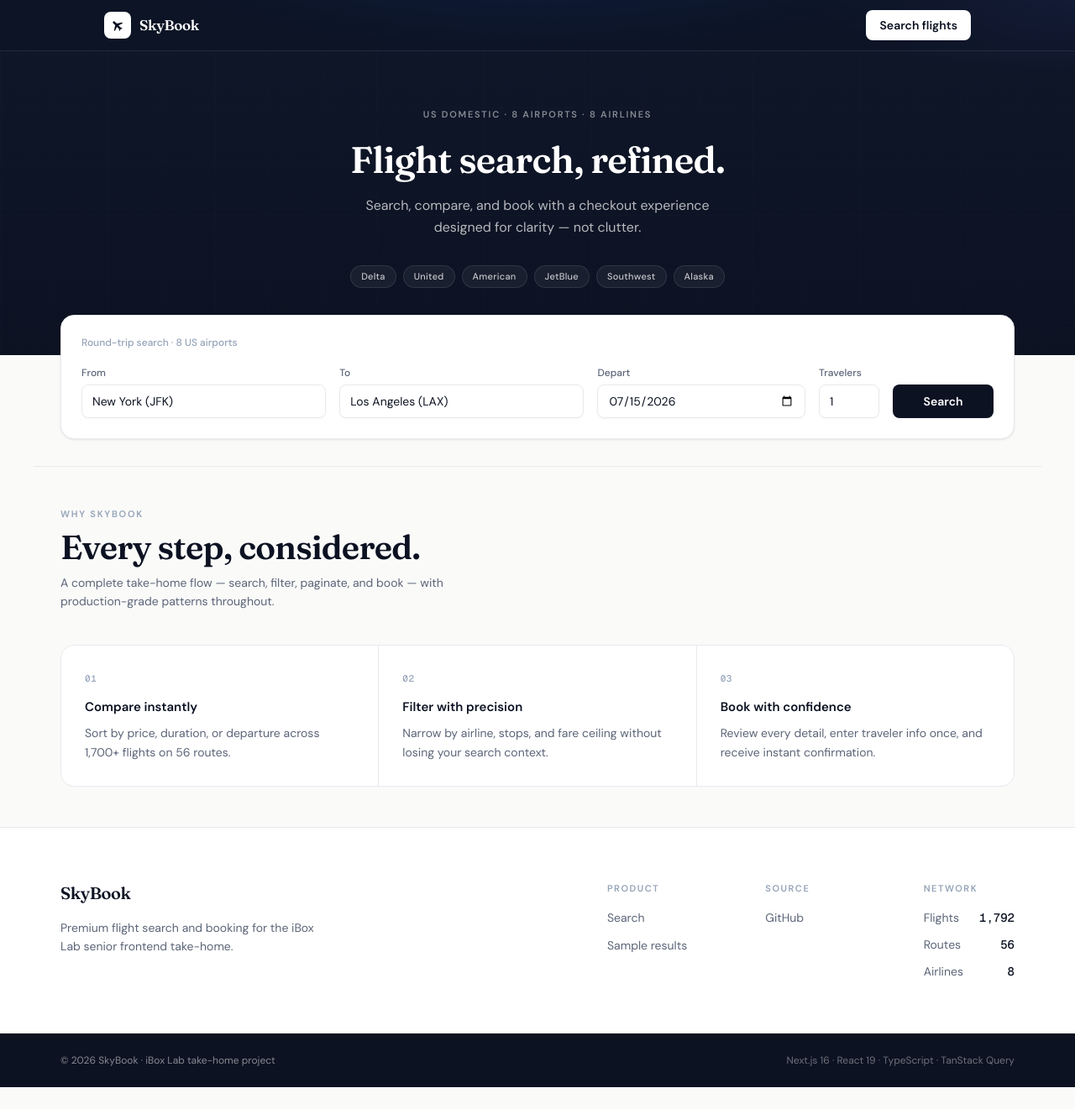
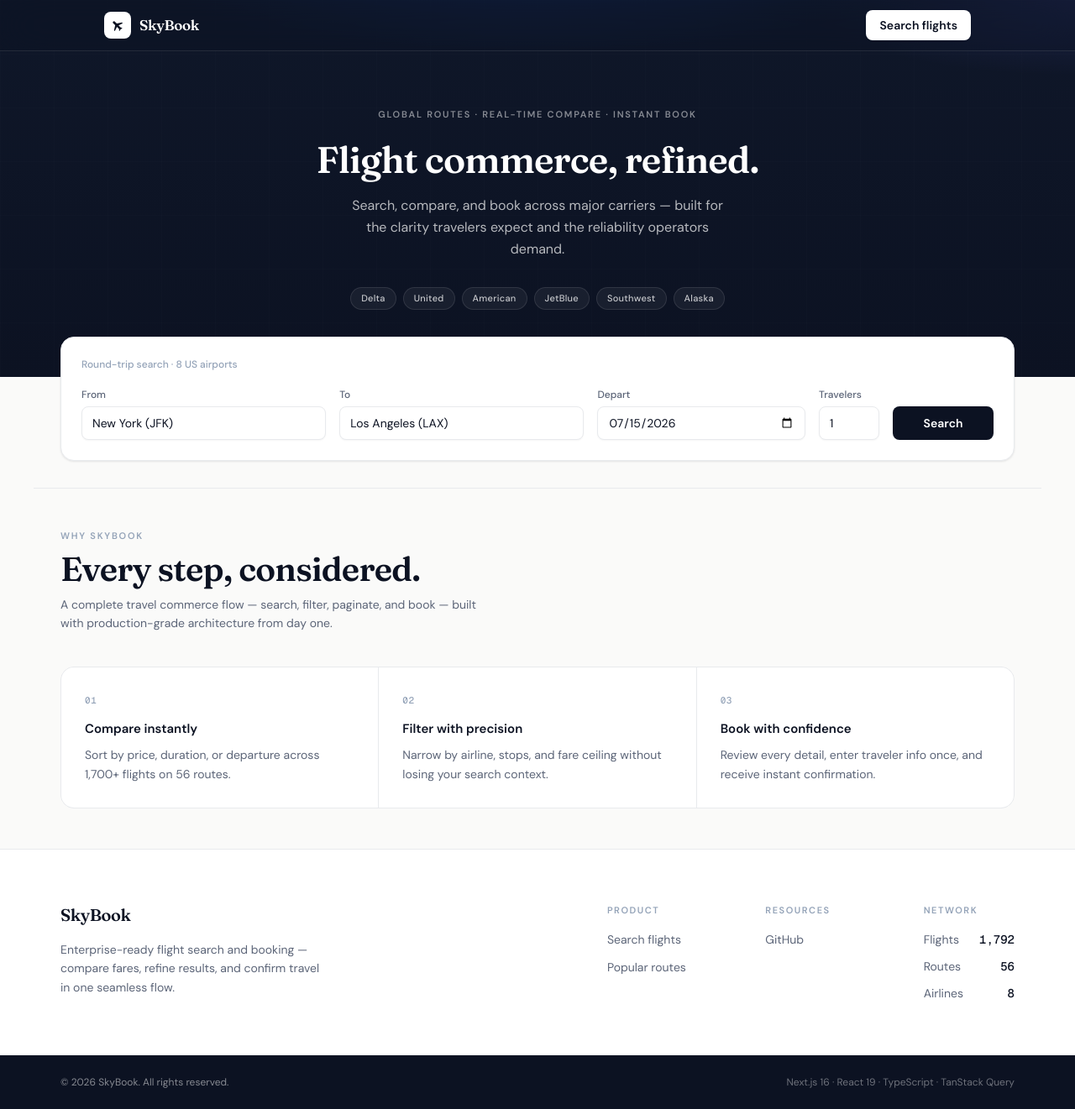
Before and after one commit to mdalamin706688/skybook-flight-search, a Next.js app: page / in a window 1280 px wide. Shown: the whole page at 84% size. Before the commit the page ends 1295 px from the top, so only its background shows below. Built offline with nearby package versions, Linux system fonts and the light colour scheme.

Commit message:
Position SkyBook as a commercial flight commerce platform.
Replace assessment and iBox Lab copy with production-grade product messaging across UI and docs for executive presentation.

Co-authored-by: Cursor <cursoragent@cursor.com>

```diff
--- a/src/app/layout.tsx
+++ b/src/app/layout.tsx
@@ -22,8 +22,9 @@ const geistMono = Geist_Mono({
 });
 
 export const metadata: Metadata = {
-  title: "SkyBook — Flight Search & Booking",
-  description: "Search, compare, and book flights across major US airlines.",
+  title: "SkyBook — Flight Search & Booking Platform",
+  description:
+    "Enterprise flight search and booking: compare fares across major airlines, filter with precision, and confirm travel in minutes.",
   applicationName: "SkyBook",
   themeColor: "#0c1222",
 };
--- a/src/app/page.tsx
+++ b/src/app/page.tsx
@@ -42,7 +42,7 @@ export default function HomePage() {
 
         <div className={cn(shellWide, "relative z-10 pb-16 pt-28 sm:pb-20 sm:pt-32")}>
           <div className="mx-auto max-w-[640px] text-center">
-            <p className={cn(eyebrow, "text-white/50")}>US domestic · 8 airports · 8 airlines</p>
+            <p className={cn(eyebrow, "text-white/50")}>Global routes · Real-time compare · Instant book</p>
 
             <h1
               className={cn(
@@ -50,11 +50,12 @@ export default function HomePage() {
                 "mt-4 text-[2rem] text-white sm:mt-5 sm:text-[2.75rem]",
               )}
             >
-              Flight search, refined.
+              Flight commerce, refined.
             </h1>
 
             <p className={cn(heroSubtitle, "mx-auto mt-4 max-w-md")}>
-              Search, compare, and book with a checkout experience designed for clarity — not clutter.
+              Search, compare, and book across major carriers — built for the clarity travelers expect
+              and the reliability operators demand.
             </p>
 
             <div className="mt-8 flex flex-wrap items-center justify-center gap-2">
@@ -85,8 +86,8 @@ export default function HomePage() {
               Every step, considered.
             </h2>
             <p className="mt-2 text-sm leading-relaxed text-[var(--color-ink-muted)]">
-              A complete take-home flow — search, filter, paginate, and book — with production-grade
-              patterns throughout.
+              A complete travel commerce flow — search, filter, paginate, and book — built with
+              production-grade architecture from day one.
             </p>
           </div>
 
--- a/src/components/layout/AppFooter.tsx
+++ b/src/components/layout/AppFooter.tsx
@@ -16,7 +16,8 @@ export function AppFooter() {
                 </span>
               </Link>
               <p className="mt-4 text-sm leading-relaxed text-[var(--color-ink-muted)]">
-                Premium flight search and booking for the iBox Lab senior frontend take-home.
+                Enterprise-ready flight search and booking — compare fares, refine results, and confirm
+                travel in one seamless flow.
               </p>
             </div>
 
@@ -27,9 +28,9 @@ export function AppFooter() {
                 </p>
                 <ul className="mt-4 space-y-3">
                   {[
-                    { label: "Search", href: "/" },
+                    { label: "Search flights", href: "/" },
                     {
-                      label: "Sample results",
+                      label: "Popular routes",
                       href: "/search?origin=JFK&destination=LAX&date=2026-07-15&passengers=1",
                     },
                   ].map((item) => (
@@ -50,7 +51,7 @@ export function AppFooter() {
 
               <div>
                 <p className="text-[11px] font-semibold uppercase tracking-[0.14em] text-[var(--color-ink-faint)]">
-                  Source
+                  Resources
                 </p>
                 <ul className="mt-4 space-y-3">
                   <li>
@@ -96,7 +97,7 @@ export function AppFooter() {
       <div className="bg-[var(--color-ink)] text-white">
         <div className={cn(shellWide, "flex flex-col gap-3 py-6 sm:flex-row sm:items-center sm:justify-between")}>
           <p className="text-xs text-white/50">
-            © {new Date().getFullYear()} SkyBook · iBox Lab take-home project
+            © {new Date().getFullYear()} SkyBook. All rights reserved.
           </p>
           <p className="text-xs text-white/40">
             Next.js 16 · React 19 · TypeScript · TanStack Query
```
Also changed, not shown: 2 other files (tests, documents, lock files or other folders).
